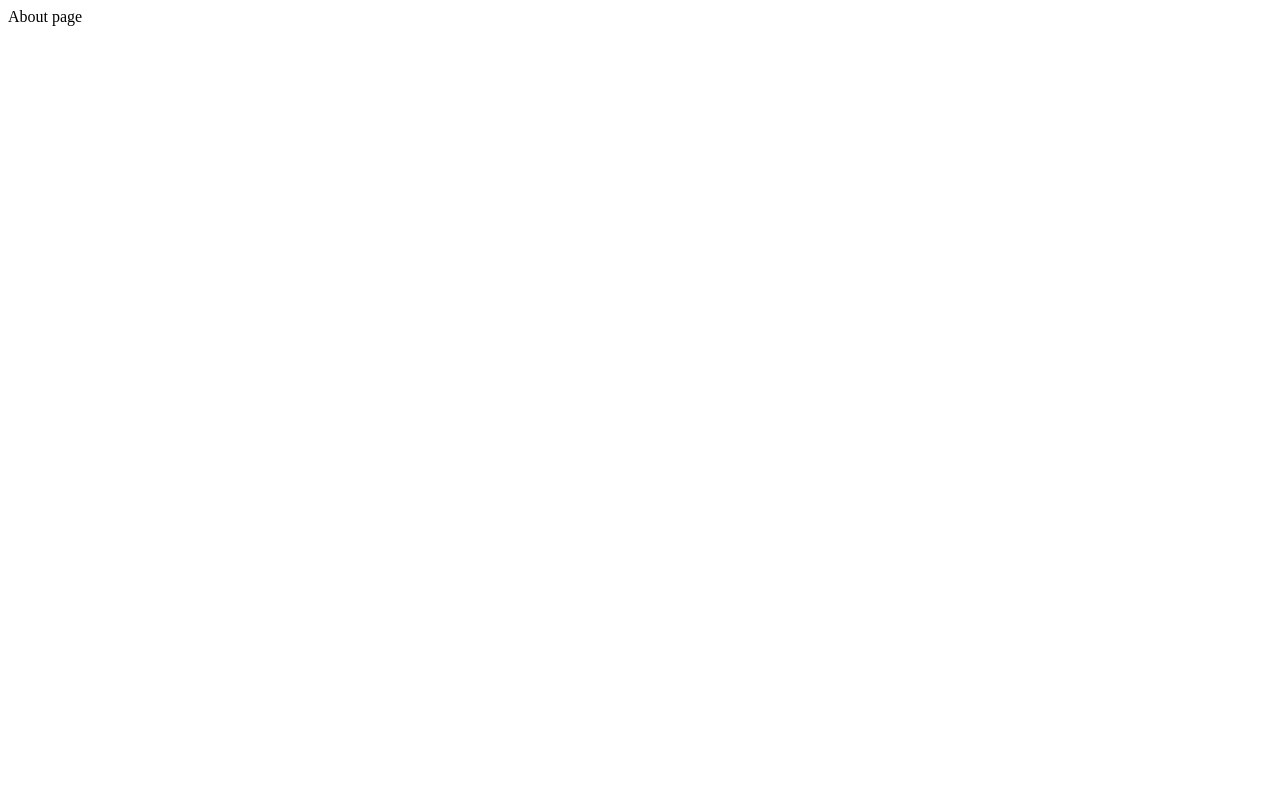
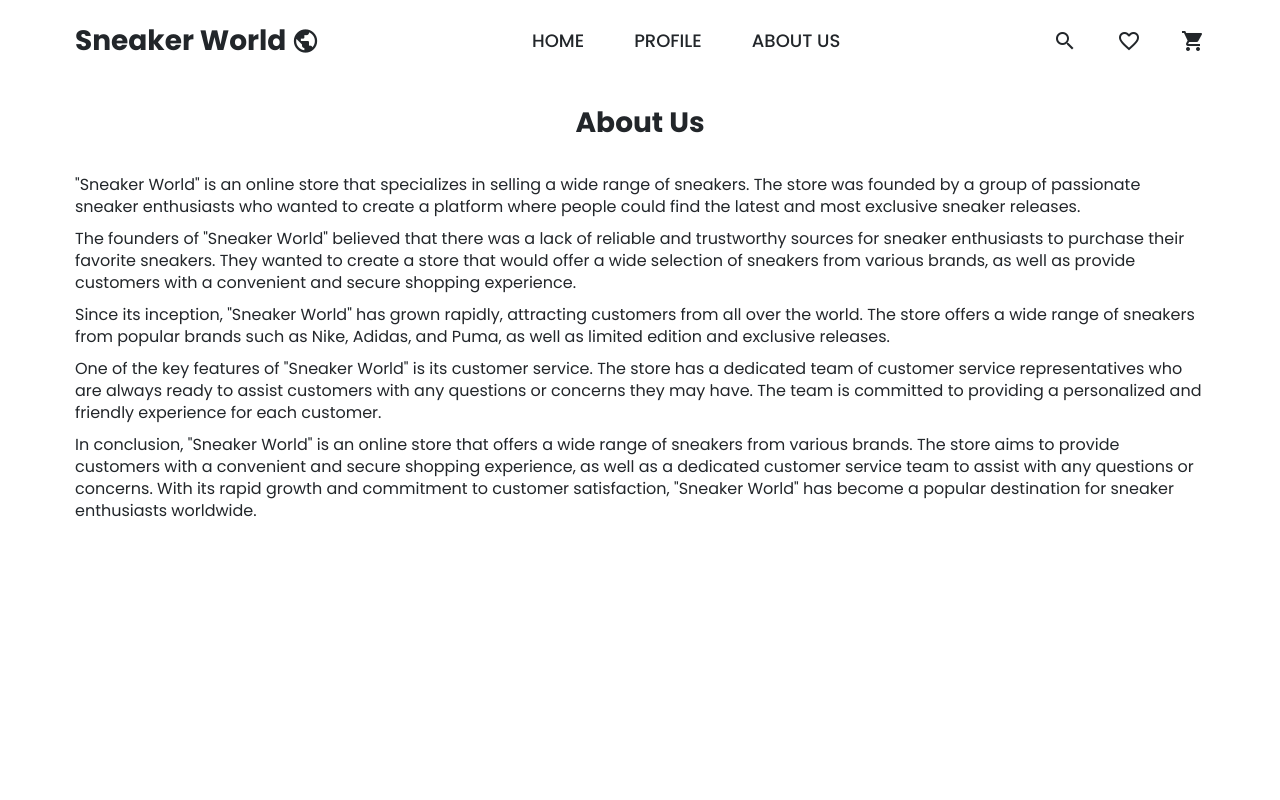
Before and after one commit to iamwebster/django-ecommerce, a Django app: page /about/ in a window 1280 px wide. Before the commit the page is almost empty. Run offline with Django 4.2, Linux system fonts and the light colour scheme.

Commit message:
add about page

```diff
--- /dev/null
+++ b/main/templates/main/about.html
@@ -0,0 +1,40 @@
+{% extends 'main/base.html' %}
+{% load static %}
+
+
+{% block css %}
+<link rel="stylesheet" href="{% static 'css/about_style.css' %}">
+{% endblock %}
+
+{% block content %}
+    <section class="about">
+        <div class="container">
+            <h2 class="about__title">About Us</h2>
+            <div class="about__wrap">
+                <p class="about__text">"Sneaker World" is an online store that specializes in selling a wide range of
+                    sneakers. The store was founded by a group of passionate sneaker enthusiasts who wanted to create a
+                    platform where people could find the latest and most exclusive sneaker releases.</p>
+                <p class="about__text">
+                    The founders of "Sneaker World" believed that there was a lack of reliable and trustworthy sources for
+                    sneaker enthusiasts to purchase their favorite sneakers. They wanted to create a store that would offer
+                    a wide selection of sneakers from various brands, as well as provide customers with a convenient and
+                    secure shopping experience.</p>
+                <p class="about__text">
+                    Since its inception, "Sneaker World" has grown rapidly, attracting customers from all over the world.
+                    The store offers a wide range of sneakers from popular brands such as Nike, Adidas, and Puma, as well as
+                    limited edition and exclusive releases.</p>
+                <p class="about__text">
+                    One of the key features of "Sneaker World" is its customer service. The store has a dedicated team of
+                    customer service representatives who are always ready to assist customers with any questions or concerns
+                    they may have. The team is committed to providing a personalized and friendly experience for each
+                    customer. </p>
+                <p class="about__text">
+                    In conclusion, "Sneaker World" is an online store that offers a wide range of sneakers from various
+                    brands. The store aims to provide customers with a convenient and secure shopping experience, as well as
+                    a dedicated customer service team to assist with any questions or concerns. With its rapid growth and
+                    commitment to customer satisfaction, "Sneaker World" has become a popular destination for sneaker
+                    enthusiasts worldwide.</p>
+            </div>
+        </div>
+    </section>
+{% endblock %}
--- /dev/null
+++ b/main/templates/main/base.html
@@ -0,0 +1,48 @@
+{% load static %}
+<!DOCTYPE html>
+<html lang="en">
+
+<head>
+    <meta charset="UTF-8">
+    <meta name="viewport" content="width=device-width, initial-scale=1.0">
+    <link rel="preconnect" href="https://fonts.googleapis.com">
+    <link rel="preconnect" href="https://fonts.gstatic.com" crossorigin>
+    <link href="https://fonts.googleapis.com/css2?family=Poppins:wght@300;400;500;600;700&display=swap"
+        rel="stylesheet">
+    <link href="https://fonts.googleapis.com/icon?family=Material+Icons" rel="stylesheet">
+    <link rel="icon" href="{% static 'img/favicon.ico' %}">
+    <link rel="stylesheet" href="{% static 'css/main_style.css' %}">
+    {% block css %}{% endblock %}
+    <title>Sneaker World</title>
+</head>
+
+<body>
+    <header class="header">
+        <div class="container">
+            <div class="header__wrap">
+                <div class="header__logo">
+                    <h1 class="header__logo__title">Sneaker World</h1>
+                    <span class="material-icons header__logo__icon">
+                        public
+                    </span>
+                </div>
+                <nav class="header__nav">
+                    <ul class="header__list">
+                        <li class="header__item"><a href="{% url 'home' %}" class="header__link">Home</a></li>
+                        <li class="header__item"><a href="#" class="header__link">Profile</a></li>
+                        <li class="header__item"><a href="{% url 'about' %}" class="header__link">About us</a></li>
+                    </ul>
+                </nav>
+                <div class="header__user__links">
+                    <a href="#" class="material-icons header__user__link">search</a>
+                    <a href="#" class="material-icons header__user__link">favorite_border</a>
+                    <a href="#" class="material-icons header__user__link">shopping_cart</a>
+                </div>
+            </div>
+        </div>
+    </header>
+    {% block content %}
+    {% endblock %}
+</body>
+
+</html>
--- a/main/urls.py
+++ b/main/urls.py
@@ -3,6 +3,6 @@ from . import views
 
 
 urlpatterns = [
-    path('', views.index),
-    path('about/', views.about)
+    path('', views.index, name='home'),
+    path('about/', views.about, name='about')
 ]
--- a/main/views.py
+++ b/main/views.py
@@ -3,12 +3,8 @@ from django.http import HttpResponse
 
 
 def index(request):
-    context = {
-        'title': 'home',
-        'content': 'something'
-    }
-    return render(request, 'main/index.html', context)
+    return render(request, 'main/index.html')
 
 
 def about(request):
-    return HttpResponse('About page')
+    return render(request, 'main/about.html')
--- /dev/null
+++ b/static/css/about_style.css
@@ -0,0 +1,17 @@
+.about {
+	padding: 30px 0 100px;
+}
+
+.about__title {
+	text-align: center;
+	font-size: 28px;
+}
+
+.about__wrap {
+	margin-top: 40px;
+}
+
+.about__text {
+	margin-top: 10px;
+	font-size: 16px;
+}
```
Also changed, not shown: main/templates/main/index.html (+3 -42 lines), static/css/main_style.css (renamed from static/css/style.css).
